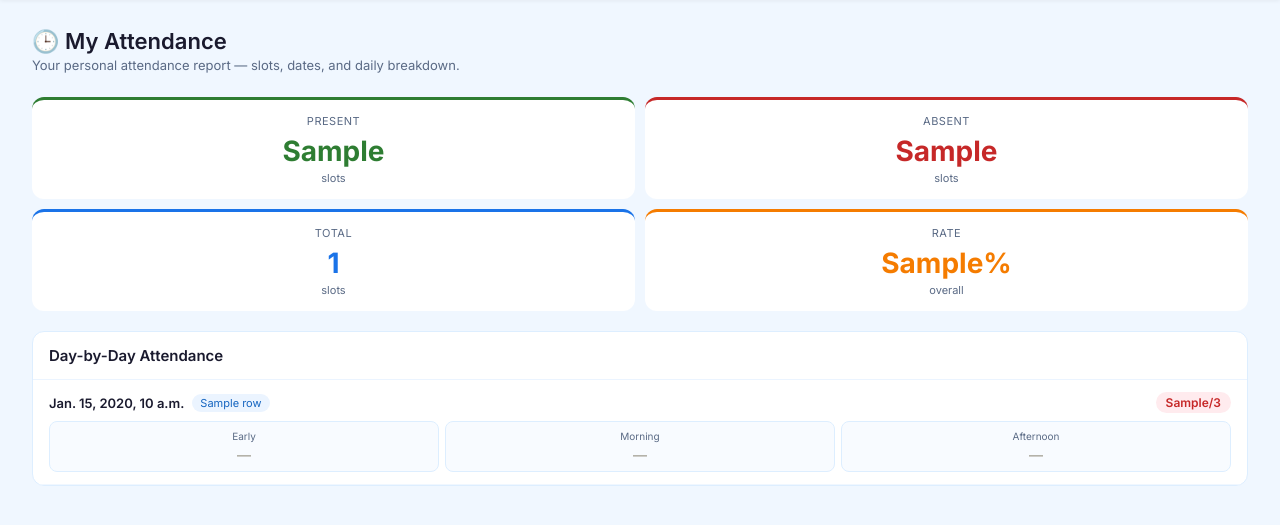
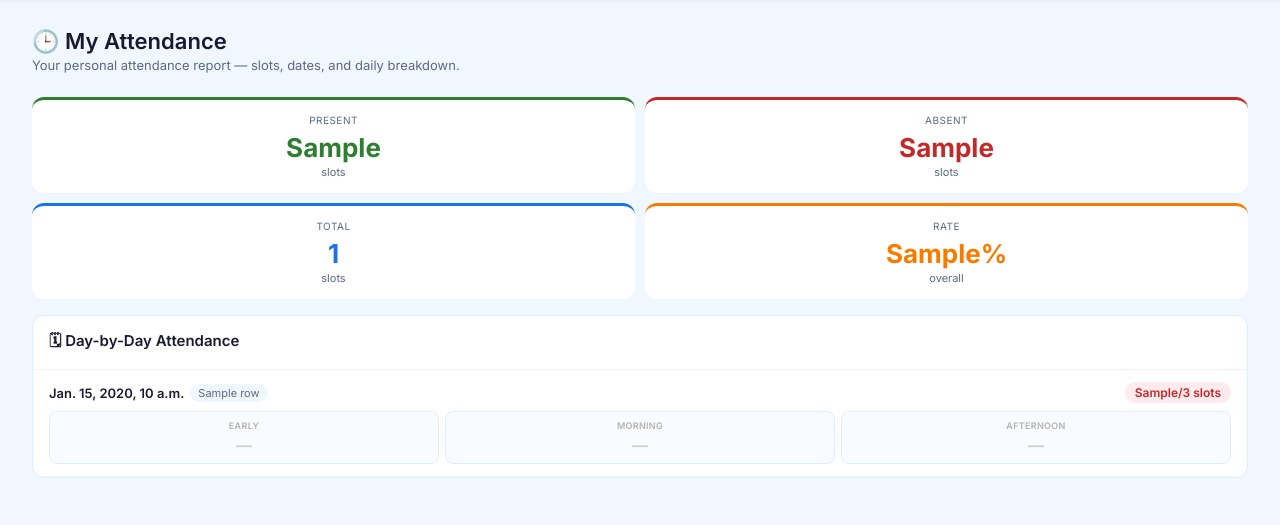
Before and after one commit to yasinmass/E_Tech, a Django app: template core/templates/worker_attendance.html in a window 1280 px wide. Shown: the part 60-585 px from the top of the page. Run offline with Django 5.2, Linux system fonts and the light colour scheme; the template is opened without the code that fills it: most values are stand-ins (such as "Sample title", 1, 10 or a date in 2020); some libraries are stand-ins or nearby versions.

Commit message:
Fix attendance - remove table, card layout no scroll

```diff
--- a/core/templates/worker_attendance.html
+++ b/core/templates/worker_attendance.html
@@ -9,91 +9,96 @@
   </div>
 </div>
 
-<div style="display:grid;grid-template-columns:1fr 1fr;gap:10px;margin-bottom:20px;">
-
+<div style="display:grid;grid-template-columns:1fr 1fr;gap:10px;margin-bottom:16px;">
   <div style="background:#fff;border-radius:12px;border-top:3px solid #2E7D32;padding:14px;text-align:center;">
-    <div style="font-size:11px;color:#5A6A85;text-transform:uppercase;letter-spacing:0.5px;margin-bottom:6px;">Present</div>
-    <div style="font-size:28px;font-weight:700;color:#2E7D32;">{{ present_slots }}</div>
-    <div style="font-size:11px;color:#5A6A85;margin-top:3px;">slots</div>
+    <div style="font-size:10px;color:#5A6A85;text-transform:uppercase;letter-spacing:0.5px;margin-bottom:6px;">Present</div>
+    <div style="font-size:26px;font-weight:700;color:#2E7D32;">{{ present_slots }}</div>
+    <div style="font-size:11px;color:#5A6A85;margin-top:2px;">slots</div>
   </div>
-
   <div style="background:#fff;border-radius:12px;border-top:3px solid #C62828;padding:14px;text-align:center;">
-    <div style="font-size:11px;color:#5A6A85;text-transform:uppercase;letter-spacing:0.5px;margin-bottom:6px;">Absent</div>
-    <div style="font-size:28px;font-weight:700;color:#C62828;">{{ absent_slots }}</div>
-    <div style="font-size:11px;color:#5A6A85;margin-top:3px;">slots</div>
+    <div style="font-size:10px;color:#5A6A85;text-transform:uppercase;letter-spacing:0.5px;margin-bottom:6px;">Absent</div>
+    <div style="font-size:26px;font-weight:700;color:#C62828;">{{ absent_slots }}</div>
+    <div style="font-size:11px;color:#5A6A85;margin-top:2px;">slots</div>
   </div>
-
   <div style="background:#fff;border-radius:12px;border-top:3px solid #1A73E8;padding:14px;text-align:center;">
-    <div style="font-size:11px;color:#5A6A85;text-transform:uppercase;letter-spacing:0.5px;margin-bottom:6px;">Total</div>
-    <div style="font-size:28px;font-weight:700;color:#1A73E8;">{{ total_slots }}</div>
-    <div style="font-size:11px;color:#5A6A85;margin-top:3px;">slots</div>
+    <div style="font-size:10px;color:#5A6A85;text-transform:uppercase;letter-spacing:0.5px;margin-bottom:6px;">Total</div>
+    <div style="font-size:26px;font-weight:700;color:#1A73E8;">{{ total_slots }}</div>
+    <div style="font-size:11px;color:#5A6A85;margin-top:2px;">slots</div>
   </div>
-
   <div style="background:#fff;border-radius:12px;border-top:3px solid #F57C00;padding:14px;text-align:center;">
-    <div style="font-size:11px;color:#5A6A85;text-transform:uppercase;letter-spacing:0.5px;margin-bottom:6px;">Rate</div>
-    <div style="font-size:28px;font-weight:700;color:#F57C00;">{{ attendance_pct }}%</div>
-    <div style="font-size:11px;color:#5A6A85;margin-top:3px;">overall</div>
+    <div style="font-size:10px;color:#5A6A85;text-transform:uppercase;letter-spacing:0.5px;margin-bottom:6px;">Rate</div>
+    <div style="font-size:26px;font-weight:700;color:#F57C00;">{{ attendance_pct }}%</div>
+    <div style="font-size:11px;color:#5A6A85;margin-top:2px;">overall</div>
   </div>
-
 </div>
 
-<div style="background:#fff;border:1px solid #DDEEFF;border-radius:12px;overflow:hidden;">
-  <div style="padding:14px 16px;border-bottom:1px solid #EBF4FF;display:flex;align-items:center;gap:8px;">
-    <span style="font-size:15px;font-weight:600;color:#1A1A2E;">Day-by-Day Attendance</span>
+<div style="background:#fff;border:1px solid #DDEEFF;border-radius:12px;overflow:hidden;margin-top:16px;">
+  <div style="padding:14px 16px;border-bottom:1px solid #EBF4FF;">
+    <div style="font-size:15px;font-weight:600;color:#1A1A2E;">🗓 Day-by-Day Attendance</div>
   </div>
 
   {% if day_rows %}
     {% for row in day_rows %}
-    <div style="padding:12px 16px;border-bottom:1px solid #F0F7FF;
-      {% if row.is_today %}background:#F0F7FF;{% endif %}">
+    <div style="padding:12px 16px;border-bottom:1px solid #F0F7FF;{% if row.is_today %}background:#EBF4FF;{% endif %}">
 
-      <!-- Date + Day + Today badge -->
+      <!-- Row 1: Date + Day + Today + Score -->
       <div style="display:flex;align-items:center;justify-content:space-between;margin-bottom:8px;">
-        <div style="display:flex;align-items:center;gap:8px;">
-          <div style="font-size:13px;font-weight:600;color:#1A1A2E;">{{ row.date }}</div>
-          <span style="font-size:11px;background:#EBF4FF;color:#1565C0;padding:2px 8px;border-radius:20px;">{{ row.day_name }}</span>
+        <div style="display:flex;align-items:center;gap:6px;flex-wrap:wrap;">
+          <span style="font-size:13px;font-weight:600;color:#1A1A2E;">{{ row.date }}</span>
+          <span style="font-size:11px;background:#F0F7FF;color:#5A6A85;padding:2px 8px;border-radius:20px;">{{ row.day_name }}</span>
           {% if row.is_today %}
             <span style="font-size:10px;background:#1A73E8;color:#fff;padding:2px 8px;border-radius:20px;font-weight:600;">TODAY</span>
           {% endif %}
         </div>
-        <!-- Day total badge -->
         <span style="font-size:12px;font-weight:600;padding:3px 10px;border-radius:20px;
           {% if row.day_present == 3 %}background:#E8F5E9;color:#2E7D32;
           {% elif row.day_present >= 1 %}background:#FFF8E1;color:#F57C00;
           {% else %}background:#FFEBEE;color:#C62828;{% endif %}">
-          {{ row.day_present }}/3
+          {{ row.day_present }}/3 slots
         </span>
       </div>
 
-      <!-- Slots in a row -->
+      <!-- Row 2: 3 slot boxes side by side -->
       <div style="display:grid;grid-template-columns:1fr 1fr 1fr;gap:6px;">
 
-        <div style="background:#F8FBFF;border-radius:8px;padding:8px;text-align:center;border:1px solid #DDEEFF;">
-          <div style="font-size:10px;color:#5A6A85;margin-bottom:4px;">Early</div>
-          <div style="font-size:14px;font-weight:700;
-            {% if row.early == 'P' %}color:#2E7D32;
-            {% elif row.early == 'A' %}color:#C62828;
-            {% else %}color:#B4B2A9;{% endif %}">
+        <div style="border-radius:8px;padding:8px 6px;text-align:center;
+          {% if row.early == 'P' %}background:#E8F5E9;border:1px solid #C8E6C9;
+          {% elif row.early == 'A' %}background:#FFEBEE;border:1px solid #FFCDD2;
+          {% else %}background:#F8FBFF;border:1px solid #DDEEFF;{% endif %}">
+          <div style="font-size:9px;font-weight:600;text-transform:uppercase;letter-spacing:0.3px;margin-bottom:4px;
+            {% if row.early == 'P' %}color:#2E7D32;{% elif row.early == 'A' %}color:#C62828;{% else %}color:#B4B2A9;{% endif %}">
+            Early
+          </div>
+          <div style="font-size:16px;font-weight:700;
+            {% if row.early == 'P' %}color:#2E7D32;{% elif row.early == 'A' %}color:#C62828;{% else %}color:#D3D1C7;{% endif %}">
             {% if row.early == 'P' %}✓{% elif row.early == 'A' %}✗{% else %}—{% endif %}
           </div>
         </div>
 
-        <div style="background:#F8FBFF;border-radius:8px;padding:8px;text-align:center;border:1px solid #DDEEFF;">
-          <div style="font-size:10px;color:#5A6A85;margin-bottom:4px;">Morning</div>
-          <div style="font-size:14px;font-weight:700;
-            {% if row.morning == 'P' %}color:#2E7D32;
-            {% elif row.morning == 'A' %}color:#C62828;
-            {% else %}color:#B4B2A9;{% endif %}">
+        <div style="border-radius:8px;padding:8px 6px;text-align:center;
+          {% if row.morning == 'P' %}background:#E8F5E9;border:1px solid #C8E6C9;
+          {% elif row.morning == 'A' %}background:#FFEBEE;border:1px solid #FFCDD2;
+          {% else %}background:#F8FBFF;border:1px solid #DDEEFF;{% endif %}">
+          <div style="font-size:9px;font-weight:600;text-transform:uppercase;letter-spacing:0.3px;margin-bottom:4px;
+            {% if row.morning == 'P' %}color:#2E7D32;{% elif row.morning == 'A' %}color:#C62828;{% else %}color:#B4B2A9;{% endif %}">
+            Morning
+          </div>
+          <div style="font-size:16px;font-weight:700;
+            {% if row.morning == 'P' %}color:#2E7D32;{% elif row.morning == 'A' %}color:#C62828;{% else %}color:#D3D1C7;{% endif %}">
             {% if row.morning == 'P' %}✓{% elif row.morning == 'A' %}✗{% else %}—{% endif %}
           </div>
         </div>
 
-        <div style="background:#F8FBFF;border-radius:8px;padding:8px;text-align:center;border:1px solid #DDEEFF;">
-          <div style="font-size:10px;color:#5A6A85;margin-bottom:4px;">Afternoon</div>
-          <div style="font-size:14px;font-weight:700;
-            {% if row.afternoon == 'P' %}color:#2E7D32;
-            {% elif row.afternoon == 'A' %}color:#C62828;
-            {% else %}color:#B4B2A9;{% endif %}">
+        <div style="border-radius:8px;padding:8px 6px;text-align:center;
+          {% if row.afternoon == 'P' %}background:#E8F5E9;border:1px solid #C8E6C9;
+          {% elif row.afternoon == 'A' %}background:#FFEBEE;border:1px solid #FFCDD2;
+          {% else %}background:#F8FBFF;border:1px solid #DDEEFF;{% endif %}">
+          <div style="font-size:9px;font-weight:600;text-transform:uppercase;letter-spacing:0.3px;margin-bottom:4px;
+            {% if row.afternoon == 'P' %}color:#2E7D32;{% elif row.afternoon == 'A' %}color:#C62828;{% else %}color:#B4B2A9;{% endif %}">
+            Afternoon
+          </div>
+          <div style="font-size:16px;font-weight:700;
+            {% if row.afternoon == 'P' %}color:#2E7D32;{% elif row.afternoon == 'A' %}color:#C62828;{% else %}color:#D3D1C7;{% endif %}">
             {% if row.afternoon == 'P' %}✓{% elif row.afternoon == 'A' %}✗{% else %}—{% endif %}
           </div>
         </div>
```
Also changed, not shown: core/templates/admin_worker_detail.html (+100 -27 lines).
